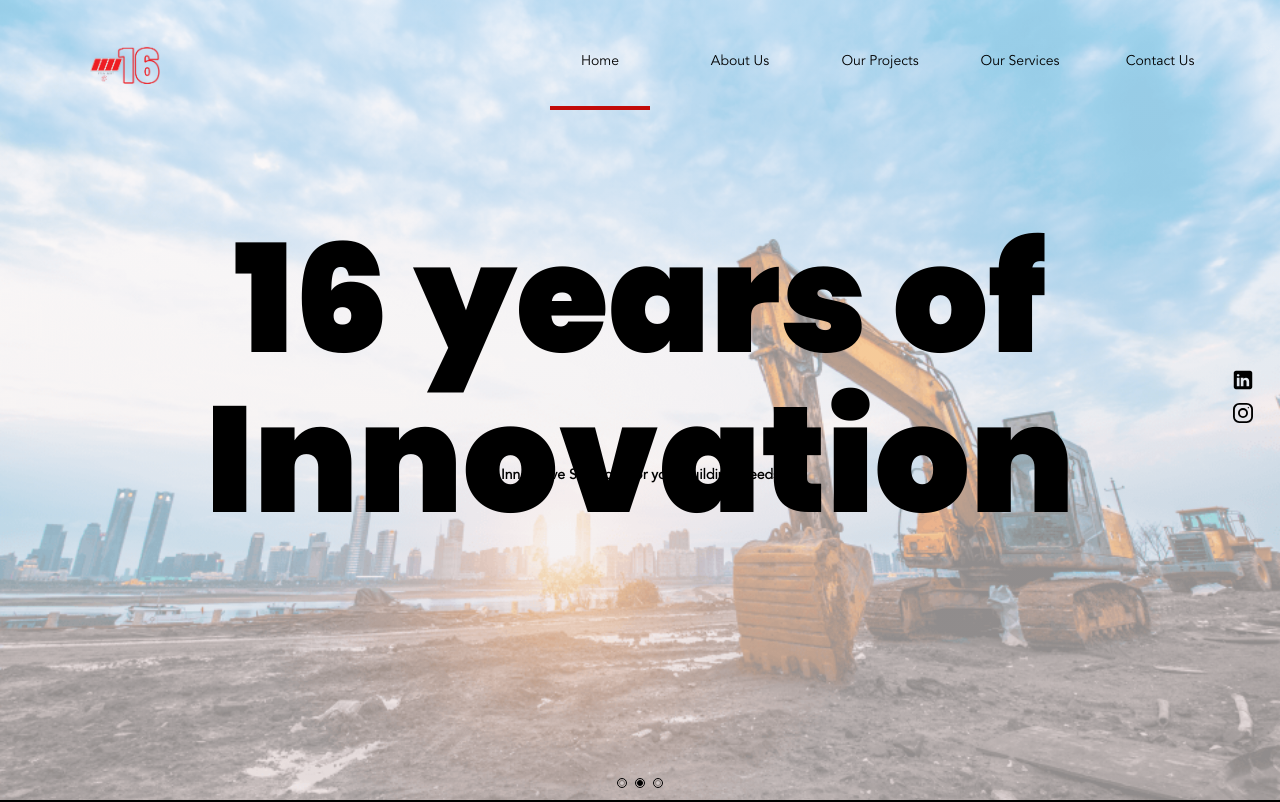
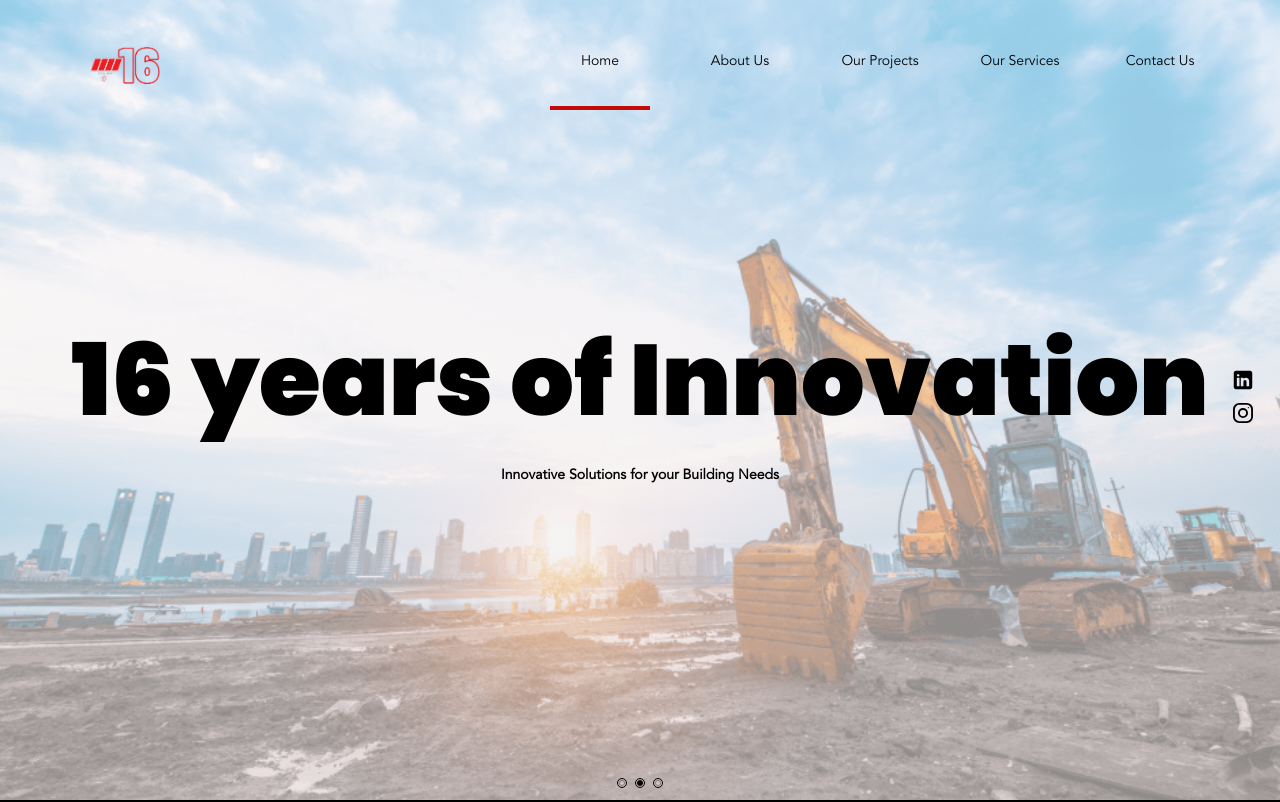
Before and after one commit to Poaadit/poa-adit, a React (Create React App) app: page / in a window 1280 px wide. Shown: the top 802 px of the page. Built offline with nearby package versions, Linux system fonts and the light colour scheme.

Commit message:
Update Home.scss

```diff
--- a/src/Pages/Home/Home.scss
+++ b/src/Pages/Home/Home.scss
@@ -648,7 +648,7 @@ $darkerorange: #c20b09ff;
       h1,
       .Typewriter__wrapper {
         font-family: "Poppins-Bold";
-        font-size: 150px;
+        font-size: 100px;
         height: 150px;
       }
     }
```
